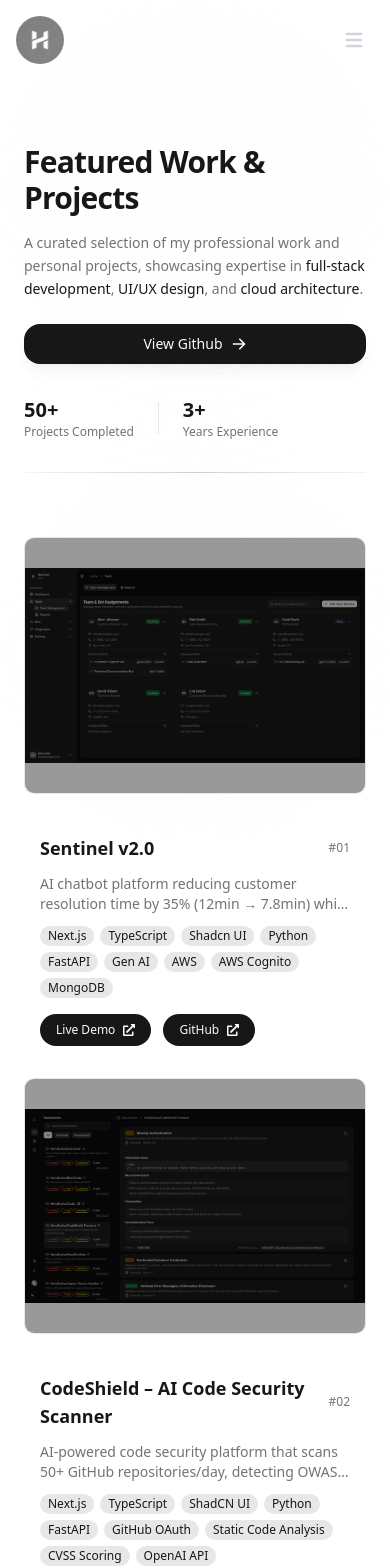
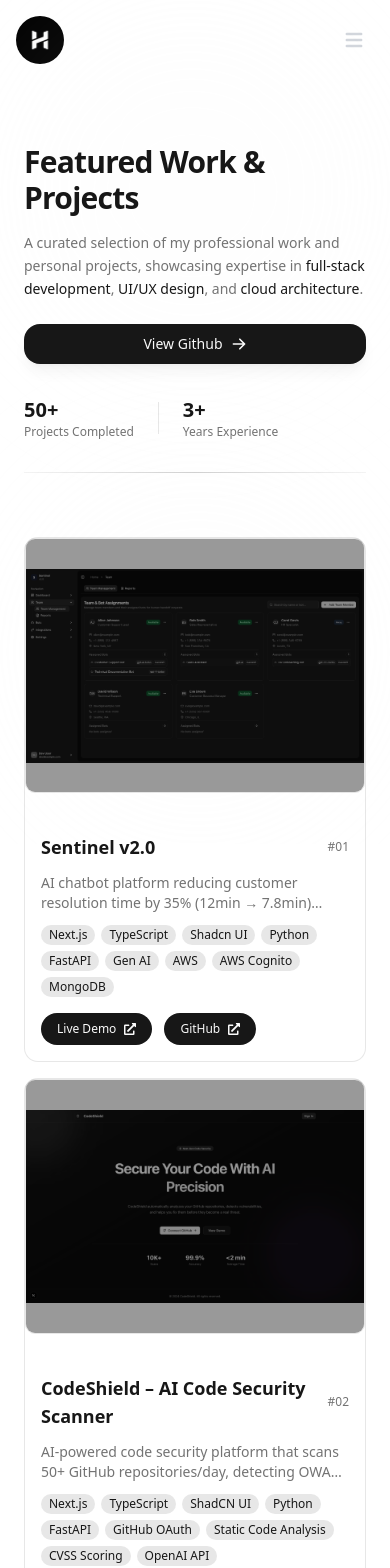
Before and after one commit to Heria021/hariii_suthar, a Next.js app: page /projects in a window 390 px wide. Shown: the top 1568 px of the page. Built offline with nearby package versions, Linux system fonts and the light colour scheme.

Commit message:
Codeshield – AI Code Security Scanner",

```diff
--- a/app/(projects)/projects/components/ProjectCard.tsx
+++ b/app/(projects)/projects/components/ProjectCard.tsx
@@ -15,19 +15,44 @@ interface ProjectCardProps {
 export const ProjectCard: React.FC<ProjectCardProps> = ({
   project,
   index,
-}) => (
+}) => {
+  const [currentIndex, setCurrentIndex] = React.useState(0);
+
+  React.useEffect(() => {
+    if (!project.images || project.images.length <= 1) return;
+    const interval = setInterval(
+      () => setCurrentIndex((prev) => (prev + 1) % project.images.length),
+      3000
+    );
+    return () => clearInterval(interval);
+  }, [project.images]);
+
+  return (
     <motion.div
       variants={itemAnimation}
-    className="group flex flex-col sm:flex-row items-stretch gap-6 bg-secondary/5 hover:bg-secondary/10 rounded-xl transition-colors duration-300"
+      whileHover={{ y: -4 }} // smooth lift
+      transition={{ duration: 0.25, ease: "easeOut" }}
+      className="group flex flex-col sm:flex-row items-stretch gap-6 bg-secondary/5 rounded-xl
+      hover:bg-secondary/10 hover:shadow-lg hover:shadow-primary/10
+      border border-primary/10 transition-all duration-300"
     >
       <div className="sm:w-1/3 flex-shrink-0">
         <div className="relative aspect-[4/3] rounded-lg overflow-hidden border border-primary/10">
+          <motion.div
+            className="flex h-full w-full"
+            animate={{ x: `-${currentIndex * 100}%` }}
+            transition={{ duration: 0.6, ease: "easeInOut" }}
+          >
+            {project.images.map((img, idx) => (
               <img
-          src={project.image}
+                key={idx}
+                src={img}
                 alt={project.title}
-          loading="lazy"
-          className="block w-full h-full min-w-full min-h-full object-contain transform-gpu group-hover:scale-105 transition-transform duration-300"
+                className="block w-full h-full object-contain flex-shrink-0 pointer-events-none"
               />
+            ))}
+          </motion.div>
+
           <div className="absolute inset-0 bg-black/40 group-hover:bg-black/20 transition-colors duration-300" />
         </div>
       </div>
@@ -94,3 +119,4 @@ export const ProjectCard: React.FC<ProjectCardProps> = ({
       </div>
     </motion.div>
   );
+};
--- a/lib/config.ts
+++ b/lib/config.ts
@@ -7,7 +7,7 @@ export interface Project {
   id: number;
   title: string;
   description: string;
-  image: string;
+  images: string[];
   technologies: string[];
   github: string;
   demo: string;
@@ -80,7 +80,7 @@ export const config: Config = {
       title: "Sentinel v2.0",
       description:
         "AI chatbot platform reducing customer resolution time by 35% (12min → 7.8min) while processing 500+ daily queries with 92% first-contact resolution rate. Deployed 12 RESTful APIs serving 25+ enterprise clients with 99.5% uptime, enabling automated query resolution for 80% of common customer issues. Optimized LLM performance through advanced caching and model fine-tuning, achieving 2,500 queries/hour processing capacity.",
-      image: "/projects/Sentinal_2.0v.png",
+      images: ["/projects/Sentinal_2.0v.png"],
       technologies: [
         "Next.js",
         "TypeScript",
@@ -100,7 +100,7 @@ export const config: Config = {
       title: "CodeShield – AI Code Security Scanner",
       description:
         "AI-powered code security platform that scans 50+ GitHub repositories/day, detecting OWASP vulnerabilities, hardcoded secrets, and insecure coding patterns. Generates detailed CVSS-based security reports in under 5 seconds and provides intelligent auto-fix recommendations using secure coding AI prompts.",
-      image: "/projects/codeshield.png",
+      images: ["/projects/image.png"],
       technologies: [
         "Next.js",
         "TypeScript",
@@ -120,7 +120,7 @@ export const config: Config = {
       title: "MedScribe 2.0 - AI Healthcare Platform",
       description:
         "AI healthcare platform processing 10,000+ medical documents daily with 95% transcription accuracy, reducing clinical documentation time by 60% across 10 specialized medical domains. Implemented HIPAA-compliant RAG system achieving sub-200ms response times and enabling semantic search across clinical databases with 98% query relevance scoring. Architected full-stack healthcare solution supporting 500+ concurrent users.",
-      image: "/projects/MedScribe.png",
+      images: ["/projects/MedScribe.png"],
       technologies: [
         "Next.js",
         "TypeScript",
@@ -143,7 +143,7 @@ export const config: Config = {
       title: "NeuraMail – AI Email Assistant",
       description:
         "AI email assistant processing 1,000+ daily emails with 75% reduction in response time, serving 50+ business users through intelligent reply generation and contextual analysis. Achieved 92% email intent classification accuracy using hybrid RAG retrieval system, enabling automated handling of 300% higher email volume per user. Deployed AWS Cognito authentication system maintaining 99.9% uptime.",
-      image: "/projects/NeuraMail.png",
+      images: ["/projects/NeuraMail.png"],
       technologies: [
         "Next.js",
         "TypeScript",
@@ -163,7 +163,7 @@ export const config: Config = {
       title: "ChatPulse",
       description:
         "Real-time project dashboard managing 50+ architecture portfolios with automated PDF generation producing 200+ estimates monthly, reducing manual documentation time by 40%. Implemented secure role-based access control supporting 3 user tiers with 100% authentication success rate and zero unauthorized access incidents across 6-month production deployment.",
-      image: "/projects/chatpulse.png",
+      images: ["/projects/chatpulse.png"],
       technologies: [
         "Next.js",
         "TypeScript",
@@ -182,7 +182,7 @@ export const config: Config = {
       title: "Narayani Traders",
       description:
         "Real-time project dashboard managing 50+ architecture portfolios with automated PDF generation producing 200+ estimates monthly, reducing manual documentation time by 40%. Implemented secure role-based access control supporting 3 user tiers with 100% authentication success rate and zero unauthorized access incidents across 6-month production deployment.",
-      image: "/projects/Narayni.png",
+      images: ["/projects/Narayni.png"],
       technologies: [
         "Next.js",
         "TypeScript",
```
Also changed, not shown: public/projects/image.png (added). Lines whose indentation alone changed are shown as unchanged.
